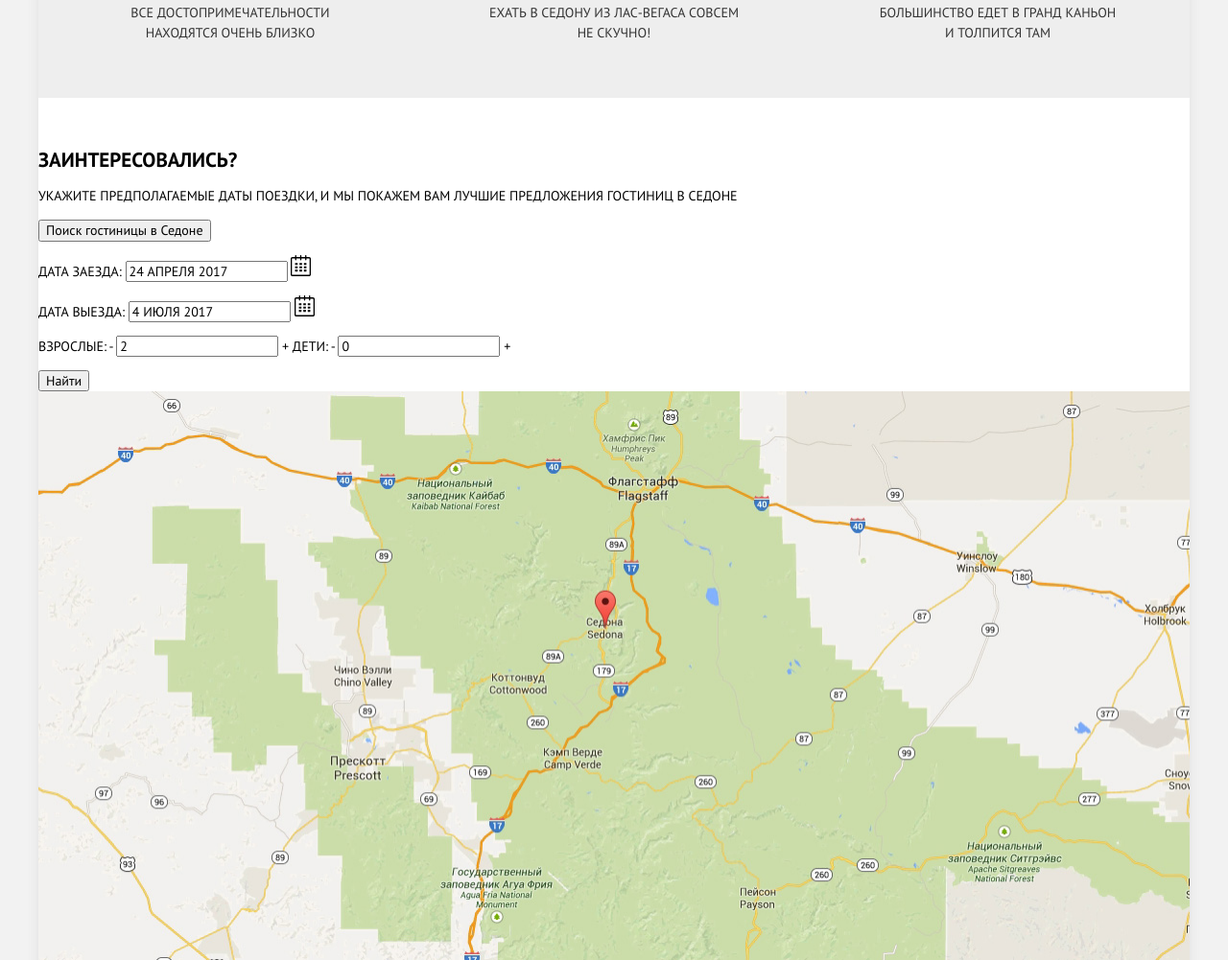
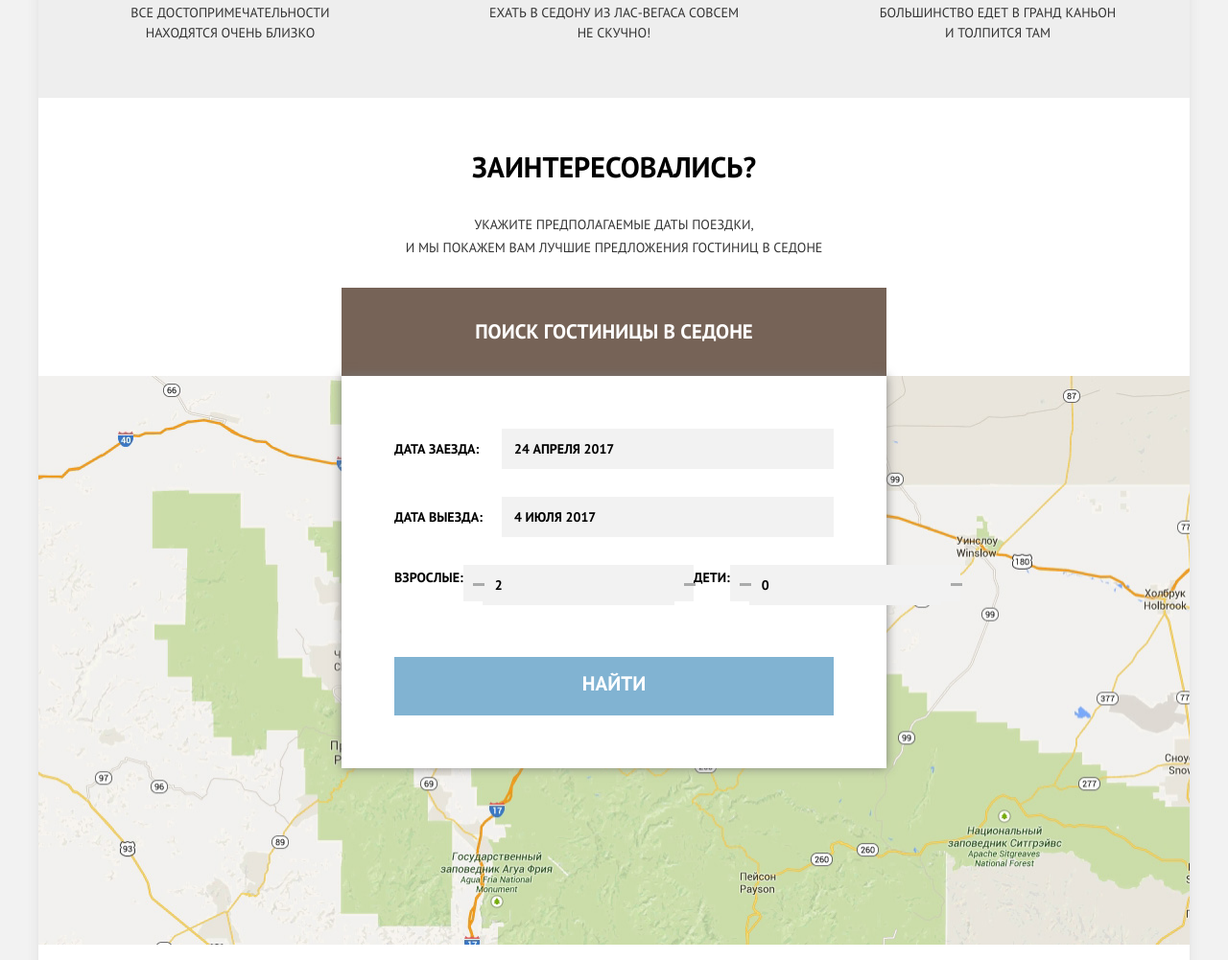
Before and after one commit to doshchicyn/922101-sedona-25, a plain HTML site: page index.html in a window 1280 px wide. Shown: the part 1781-2782 px from the top of the page at 96% size. Drawn offline with Linux system fonts and the light colour scheme.

Commit message:
Главная (стилизация)

```diff
--- a/css/style.css
+++ b/css/style.css
@@ -266,3 +266,120 @@ a {
     height: 70px;
     background-color: red;
 }
+
+.search-hotel {
+    position: relative;
+}
+
+.search-hotel > .wrapper {
+    margin: 0 auto;
+    width: 568px;
+    text-align: center;
+}
+
+.search-hotel__title {
+    font-size: 30px;
+    line-height: 36px;
+    color: #000;
+    margin-bottom: 30px;
+}
+
+.search-hotel__text {
+    font-size: 14px;
+    line-height: 24px;
+    color: #333333;
+    margin-bottom: 30px;
+}
+
+.search-hotel__button {
+    width: 568px;
+    min-height: 86px;
+    padding: 33px 50px;
+    border: none;
+    background-color: #766357;
+    font-size: 21px;
+    line-height: 26px;
+    color: #fff;
+    text-transform: uppercase;
+    font-weight: 700;
+}
+
+/* модальное окно */
+
+.search-modal {
+    display: block;
+    padding: 55px 55px;
+    position: absolute;
+    width: 568px;
+    min-height: 395px;
+    background-color: #fff;
+    left: 50%;
+    margin-left: -284px;
+    box-shadow: 0 0 10px 0 rgba(119, 119, 119, 0.9);
+}
+
+.search-form__field {
+    display: flex;
+    justify-content: space-between;
+    width: 100%;
+    margin: 0;
+    margin-bottom: 29px;
+    color: #000;
+    font-weight: 700;
+    font-size: 14px;
+    line-height: 26px;
+}
+
+.search-form__label {
+    display: inline-block;
+    padding-top: 8px;
+}
+
+.search-form__field input {
+    border: none;
+    width: 346px;
+    background-color: #f2f2f2;
+    padding: 8px 13px;
+    color: #000;
+    font-weight: 700;
+    font-size: 14px;
+    line-height: 26px;
+    text-transform: uppercase;
+}
+
+.search-form__button {
+    display: block;
+    width: 38px;
+    height: 38px;
+    background-color: #f2f2f2;
+    border: none;
+    position: relative;
+    padding: 10px;
+}
+
+.search-form__button::before {
+    content: "";
+    position: absolute;
+
+    width: 12px;
+    height: 3px;
+    background-color: #AAABAB;
+}
+
+.search-form__search-button {
+    display: block;
+    border: none;
+    width: 100%;
+    padding-top: 15px;
+    padding-bottom: 20px;
+    font-size: 21px;
+    line-height: 26px;
+    color: #fff;
+    text-transform: uppercase;
+    font-weight: 700;
+    background-color: #81b3d2;
+}
+
+.wrapper-column {
+    margin-bottom: 54px;
+}
--- a/index.html
+++ b/index.html
@@ -104,42 +104,42 @@
 				</section>
 				<section class="search-hotel">
 					<h3 class="visually-hidden">Форма поиска гостиницы</h3>
-					<h2 class="search-hotel__question">Заинтересовались?</h2>
-					<p class="search-hotel__desc">Укажите предполагаемые даты поездки, и мы покажем вам лучшие предложения гостиниц в седоне</p>
+					<div class="wrapper">
+						<h2 class="search-hotel__title">Заинтересовались?</h2>
+						<p class="search-hotel__text">Укажите предполагаемые даты поездки,<br> и мы покажем вам лучшие предложения гостиниц в седоне</p>
 						<button class="search-hotel__button" type="button">Поиск гостиницы в Седоне</button>
+					</div>
 					<div class="search-modal search-modal--hidden">
 						<form class="search-form" action="https://echo.htmlacademy.ru" method="get">
 							<p class="search-form__field">
-								<label class="search-form__label">
-									Дата заезда:
-									<input class="search-form__input" type="text" name="entry_date" value="24 АПРЕЛЯ 2017">
-									<svg xmlns="http://www.w3.org/2000/svg" width="21" height="22" viewBox="0 0 21 22">
+								<label for="entry_date" class="search-form__label">Дата заезда:</label>
+								<input id="entry_date" class="search-form__input" type="text" name="entry_date" value="24 АПРЕЛЯ 2017">
+								<!-- <svg xmlns="http://www.w3.org/2000/svg" width="21" height="22" viewBox="0 0 21 22">
 									<path d="M19.251 2.025h-2.845V.648c0-.381-.294-.689-.656-.689-.363 0-.656.308-.656.689v1.377h-3.938V.648c0-.381-.294-.689-.655-.689-.363 0-.657.308-.657.689v1.377H5.906V.648c0-.381-.294-.689-.656-.689-.363 0-.657.308-.657.689v1.377H1.75C.784 2.025 0 2.847 0 3.862v16.302C0 21.179.784 22 1.75 22h17.501c.966 0 1.749-.821 1.749-1.836V3.862c0-1.015-.783-1.837-1.749-1.837zm.437 18.139a.448.448 0 0 1-.437.459H1.75a.45.45 0 0 1-.438-.459V3.862a.45.45 0 0 1 .438-.459h2.844v1.378c0 .381.294.689.657.689.362 0 .656-.308.656-.689V3.403h3.938v1.378c0 .381.294.689.657.689.361 0 .655-.308.655-.689V3.403h3.938v1.378c0 .381.293.689.656.689.362 0 .656-.308.656-.689V3.403h2.845c.241 0 .437.206.437.459v16.302z"/>
 									<path d="M4.594 8.225h2.625v2.066H4.594zM4.594 11.668h2.625v2.067H4.594zM4.594 15.112h2.625v2.066H4.594zM9.188 15.112h2.625v2.066H9.188zM9.188 11.668h2.625v2.067H9.188zM9.188 8.225h2.625v2.066H9.188zM13.781 15.112h2.625v2.066h-2.625zM13.781 11.668h2.625v2.067h-2.625zM13.781 8.225h2.625v2.066h-2.625z"/>
-									</svg>
-								</label>
+								</svg> -->
 							</p>
 							<p class="search-form__field">
-								<label class="search-form__label">
-									Дата выезда:
-									<input class="search-form__input" type="text" name="departure_date" value="4 ИЮЛЯ 2017">
-									<svg xmlns="http://www.w3.org/2000/svg" width="21" height="22" viewBox="0 0 21 22">
+								<label for="departure_date" class="search-form__label">Дата выезда:</label>
+								<input id="departure_date" class="search-form__input" type="text" name="departure_date" value="4 ИЮЛЯ 2017">
+								<!-- <svg xmlns="http://www.w3.org/2000/svg" width="21" height="22" viewBox="0 0 21 22">
 									<path d="M19.251 2.025h-2.845V.648c0-.381-.294-.689-.656-.689-.363 0-.656.308-.656.689v1.377h-3.938V.648c0-.381-.294-.689-.655-.689-.363 0-.657.308-.657.689v1.377H5.906V.648c0-.381-.294-.689-.656-.689-.363 0-.657.308-.657.689v1.377H1.75C.784 2.025 0 2.847 0 3.862v16.302C0 21.179.784 22 1.75 22h17.501c.966 0 1.749-.821 1.749-1.836V3.862c0-1.015-.783-1.837-1.749-1.837zm.437 18.139a.448.448 0 0 1-.437.459H1.75a.45.45 0 0 1-.438-.459V3.862a.45.45 0 0 1 .438-.459h2.844v1.378c0 .381.294.689.657.689.362 0 .656-.308.656-.689V3.403h3.938v1.378c0 .381.294.689.657.689.361 0 .655-.308.655-.689V3.403h3.938v1.378c0 .381.293.689.656.689.362 0 .656-.308.656-.689V3.403h2.845c.241 0 .437.206.437.459v16.302z"/>
 									<path d="M4.594 8.225h2.625v2.066H4.594zM4.594 11.668h2.625v2.067H4.594zM4.594 15.112h2.625v2.066H4.594zM9.188 15.112h2.625v2.066H9.188zM9.188 11.668h2.625v2.067H9.188zM9.188 8.225h2.625v2.066H9.188zM13.781 15.112h2.625v2.066h-2.625zM13.781 11.668h2.625v2.067h-2.625zM13.781 8.225h2.625v2.066h-2.625z"/>
-									</svg>
-								</label>
+								</svg> -->
 							</p>
+							<div class= "wrapper-column">
 								<p class="search-form__field">
 									<label for="adults">Взрослые:</label>
-								<span>-</span>
+									<button class="search-form__button" type="button"></button>
 									<input id="adults" type="text" name="adults" value="2">
-								<span>+</span>
+									<button class="search-form__button" type="button"></button>
 									<label for="childs">Дети:</label>
-								<span>-</span>
+									<button class="search-form__button" type="button"></button>
 									<input id="childs" type="text" name="childs" value="0">
-								<span>+</span>
+									<button class="search-form__button" type="button"></button>
 								</p>
-							<button class="search-form__button" type="submit">Найти</button>
+							</div>
+							<button class="search-form__search-button" type="submit">Найти</button>
 						</form>
 					</div>
 				</section>
```
Lines whose indentation alone changed are shown as unchanged.
